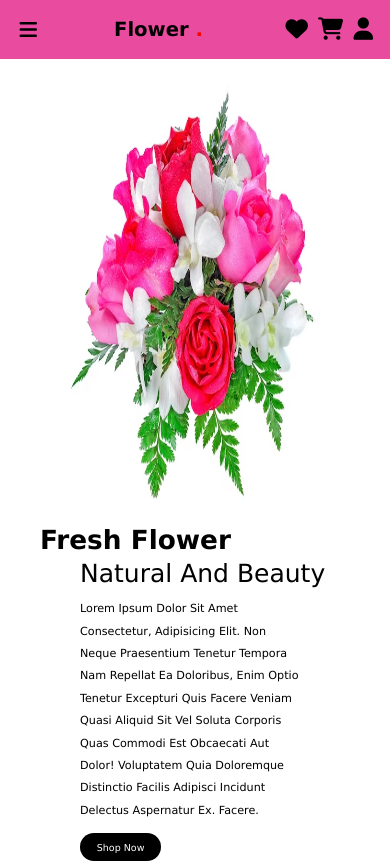
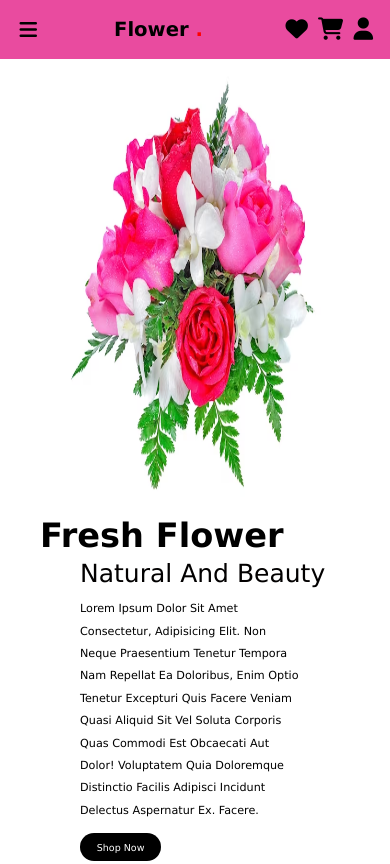
Before and after one commit to shivasuga85/Flower, a plain HTML site: page index.html in a window 390 px wide. Shown: the top 864 px of the page. Drawn offline with Linux system fonts and the light colour scheme.

Commit message:
home h3 commit

```diff
--- a/style.css
+++ b/style.css
@@ -658,7 +658,7 @@ padding-top: 18px;
 }
 @media(max-width:780px){
      .home .content h3{
-        font-size: 4.7rem;
+        font-size: 6rem;
         margin-top: -30px;
     }
 
```
